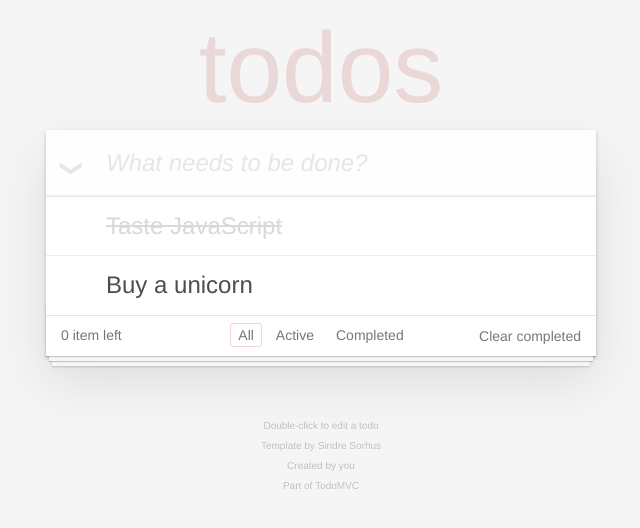
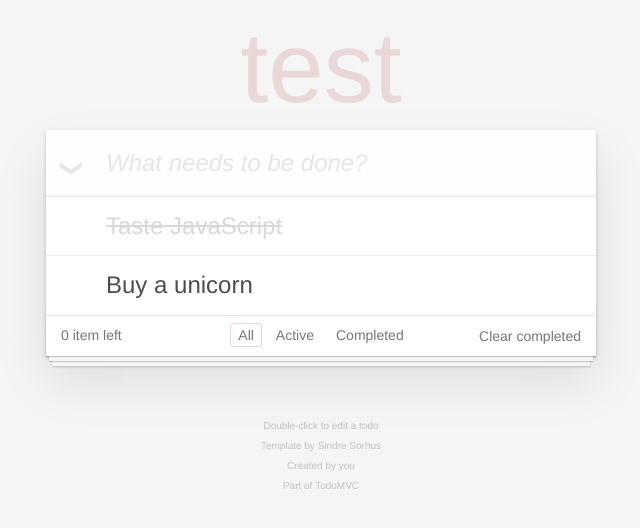
Before and after one commit to d120717/1108demo, an Angular app: page / in a window 1280 px wide. Shown: the top 528 px of the page, without its empty margins (319-959 px from the left). Built offline with nearby package versions, Linux system fonts and the light colour scheme.

Commit message:
綁定{{變數}}到compenent

```diff
--- a/src/app/app.component.html
+++ b/src/app/app.component.html
@@ -1,6 +1,6 @@
 <section class="todoapp">
   <header class="header">
-    <h1>todos</h1>
+    <h1>{{ appTitle }}</h1>
     <input class="new-todo" placeholder="What needs to be done?" autofocus>
   </header>
   <!-- This section should be hidden by default and shown when there are todos -->
--- a/src/app/app.component.ts
+++ b/src/app/app.component.ts
@@ -9,6 +9,7 @@ import { tap, map, mergeMap, concatMap, delay } from 'rxjs/operators';
 })
 export class AppComponent {
   title = 'demo';
+  appTitle = 'test';
 }
 
 const obs1 = of([1, 2, 3]).pipe(delay(1700));
```
